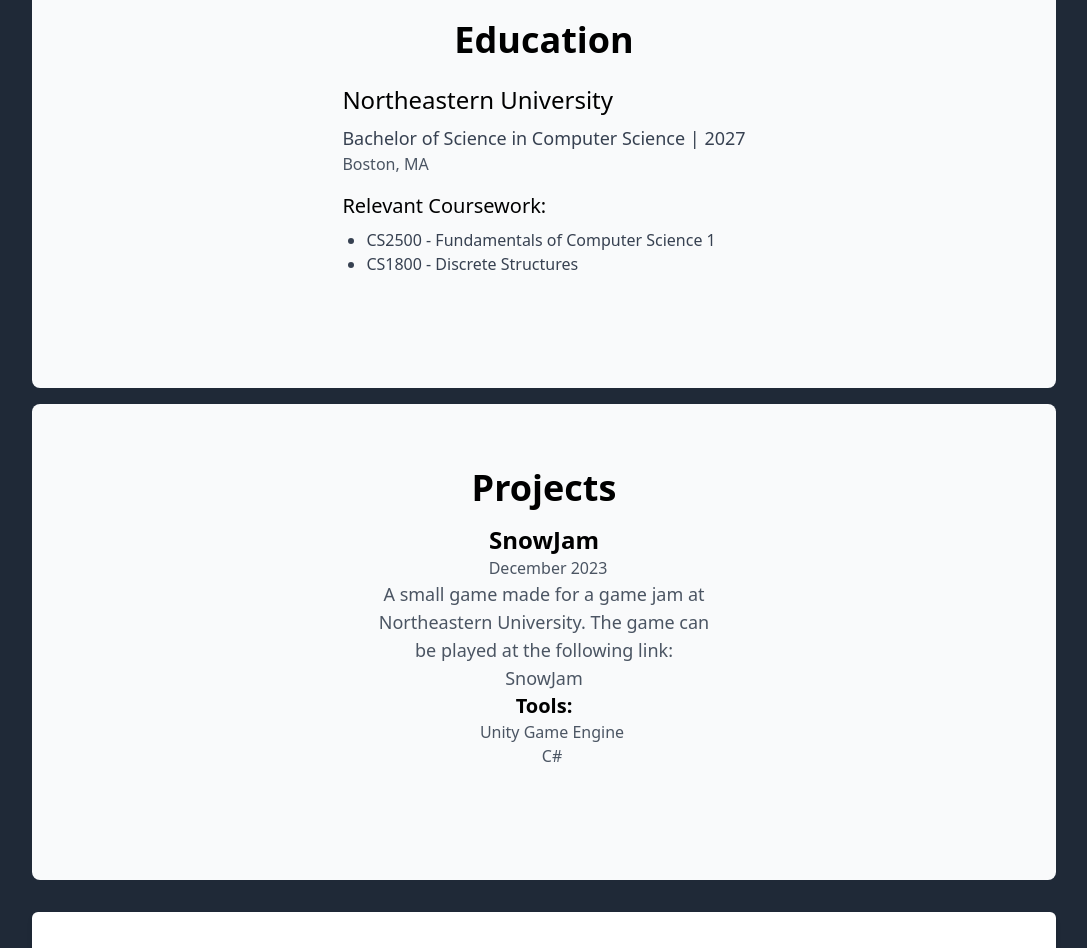
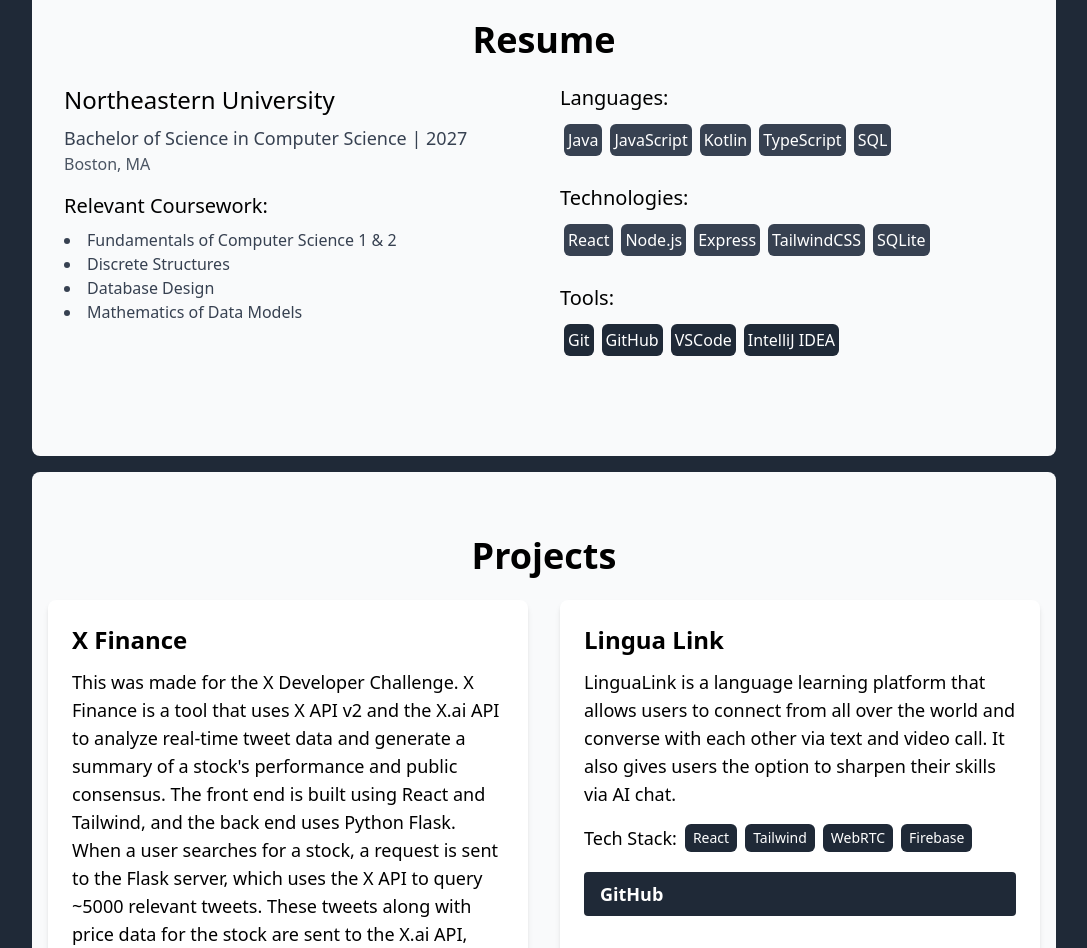
Before and after one commit to william-riser/personal-portfolio, a React (Vite) app: page / in a window 1280 px wide. Shown: the part 860-1808 px from the top of the page, without its empty margins (96-1183 px from the left). Built offline with nearby package versions, Linux system fonts and the light colour scheme.

Commit message:
Reorganize resume & add projects

```diff
--- a/src/App.tsx
+++ b/src/App.tsx
@@ -1,12 +1,11 @@
 import Bio from "./components/Bio";
-import EducationInfo from "./components/Education";
+import Resume from "./components/Resume.tsx";
 import Footer from "./components/Footer";
 import Projects from "./components/Projects";
-import Skills from "./components/Skills";
 import "./index.css";
 import Header from "./components/Header";
 function App() {
-  const sections = ["Home", "Education", "Projects", "Skills"];
+  const sections = ["Home", "Resume", "Projects"];
 
   return (
     <>
@@ -14,9 +13,8 @@
         <div className="flex-grow">
           <Header sections={sections} />
           <Bio />
-          <EducationInfo />
+          <Resume />
           <Projects />
-          <Skills />
         </div>
       </div>
       <div>
--- a/src/components/Education.tsx
+++ /dev/null
@@ -1,50 +0,0 @@
-import React from "react";
-import { useInView } from "react-intersection-observer";
-
-const EducationInfo: React.FC = () => {
-  const [ref, inView] = useInView({ threshold: 0.2 });
-
-  return (
-    <div className="flex justify-center">
-      <div
-        id="education"
-        ref={ref}
-        className={`py-16 bg-gray-50 transition-transform duration-300 mt-4 mx-4 rounded-lg w-4/5  ${
-          inView ? "translate-y-0 opacity-100" : "translate-y-10 opacity-0"
-        } `}
-      >
-        <div className="container mx-auto px-4 flex flex-col items-center ">
-          <h2 className="text-4xl font-bold mb-6">Education</h2>
-
-          <div className="mb-6">
-            <div className="mb-6">
-              <h3 className="text-2xl font-medium mb-2">
-                Northeastern University
-              </h3>
-              <p className="text-lg text-gray-700">
-                Bachelor of Science in Computer Science | 2027
-              </p>
-              <p className="text-gray-600">Boston, MA</p>
-
-              <div className="mt-4">
-                <h4 className="text-xl font-medium mb-2">
-                  Relevant Coursework:
-                </h4>
-                <ul className="list-disc pl-6">
-                  <li className="text-gray-700">
-                    CS2500 - Fundamentals of Computer Science 1
-                  </li>
-                  <li className="text-gray-700">
-                    CS1800 - Discrete Structures
-                  </li>
-                </ul>
-              </div>
-            </div>
-          </div>
-        </div>
-      </div>
-    </div>
-  );
-};
-
-export default EducationInfo;
--- a/src/components/Footer.tsx
+++ b/src/components/Footer.tsx
@@ -1,7 +1,6 @@
 // src/components/Footer.tsx
 import React from "react";
 import githubwhite from "/public/images/githubwhite.png";
-import instagramlogo from "/public/images/instagramlogo.png";
 import linkedin from "/public/images/linkedin.png";
 
 const Footer: React.FC = () => {
@@ -22,17 +21,6 @@
           />
         </a>
         <a
-          href="https://www.instagram.com/william.riser/"
-          target="_blank"
-          rel="noopener noreferrer"
-        >
-          <img
-            src={instagramlogo}
-            alt="Instagram"
-            style={{ width: "24px", height: "24px" }}
-          />
-        </a>
-        <a
           href="https://github.com/william-riser"
           target="_blank"
           rel="noopener noreferrer"
--- a/src/components/Projects.tsx
+++ b/src/components/Projects.tsx
@@ -4,34 +4,68 @@
 const Projects: React.FC = () => {
   const [ref, inView] = useInView();
 
+  const projects = [
+    {
+      name: "X Finance",
+      description:
+          "This was made for the X Developer Challenge. X Finance is a tool that uses X API v2 and the X.ai API to analyze real-time tweet data and generate a summary of a stock's performance and public consensus. The front end is built using React and Tailwind, and the back end uses Python Flask. When a user searches for a stock, a request is sent to the Flask server, which uses the X API to query ~5000 relevant tweets. These tweets along with price data for the stock are sent to the X.ai API, which generates a brief trend summary for the user.",
+      tech: ["React", "TypeScript", "Tailwind", "Python", "Flask"],
+      github: "https://github.com/william-riser/XDevChallenge",
+    },
+    {
+      name: "Lingua Link",
+      description:
+          "LinguaLink is a language learning platform that allows users to connect from all over the world and converse with each other via text and video call. It also gives users the option to sharpen their skills via AI chat.",
+      tech: ["React", "Tailwind", "WebRTC", "Firebase"],
+      github: "https://github.com/william-riser/LinguaLink",
+    },
+    {
+      name: "williamriser.com",
+      description:
+          "This is my personal website to display my projects and resume. It is built using React and Tailwind CSS.",
+      tech: ["React", "Tailwind"],
+      github: "https://github.com/william-riser/personal-websiteV2",
+    },
+  ];
+
   return (
       <div className="flex justify-center">
         <div
             id="projects"
             ref={ref}
-        className={`py-16 bg-gray-50 transition-transform duration-300 mt-4 mx-4 rounded-lg w-4/5  ${
+            className={`py-16 bg-gray-50 transition-transform duration-300 mt-4 mx-4 rounded-lg w-4/5 ${
                 inView ? "translate-y-0 opacity-100" : "translate-y-10 opacity-0"
-        } `}
+            }`}
         >
-        <div className="container mx-auto px-4 flex flex-col items-center text-center">
-          <h2 className="text-4xl font-bold mb-4">Projects</h2>
-
-          <div className="mb-6">
-            <div className="mb-6 flex flex-col items-center text-center">
-              <h3 className="text-2xl font-bold">SnowJam</h3>
-              <p className="text-gray-600 pl-2">December 2023</p>
-              <p className="text-gray-600 text-lg w-1/3">
-                A small game made for a game jam at Northeastern University. The
-                game can be played at the following link:{" "}
-                <a href="https://snowjam.asahoo.dev/">SnowJam</a>
-              </p>
-
-              <h4 className="text-xl font-bold">Tools:</h4>
-              <p className="text-gray-600 pl-4">
-                Unity Game Engine <br />
-                C#
-              </p>
+          <div className="container mx-auto px-4">
+            <h2 className="text-4xl font-bold mb-6 text-center">Projects</h2>
+            <div className="grid grid-cols-1 md:grid-cols-2 gap-8">
+              {projects.map((project, index) => (
+                  <div
+                      key={index}
+                      className="p-6 bg-white rounded-lg shadow-md"
+                  >
+                    <h2 className="text-2xl font-bold mb-3">{project.name}</h2>
+                    <p className="text-lg mb-4">{project.description}</p>
+                    <div className="flex flex-wrap">
+                      <h2 className="text-lg mr-2 mb-1">Tech Stack:</h2>
+                      {project.tech.map((tech, index) => (
+                          <span
+                              key={index}
+                              className="bg-gray-800 text-white text-sm px-2 py-1 rounded-md mr-2 mb-1"
+                          >
+                      {tech}
+                    </span>
+                      ))}
                     </div>
+                    <a
+                        href={project.github}
+                        className="block mt-4 text-lg bg-gray-800 hover:bg-gray-700 text-white font-bold py-2 px-4 rounded"
+                    >
+                      GitHub
+                    </a>
+                  </div>
+              ))}
             </div>
           </div>
         </div>
--- /dev/null
+++ b/src/components/Resume.tsx
@@ -0,0 +1,100 @@
+import React from "react";
+import { useInView } from "react-intersection-observer";
+
+const Resume: React.FC = () => {
+  const [ref, inView] = useInView({ threshold: 0.2 });
+
+  const courses = [
+    "Fundamentals of Computer Science 1 & 2",
+    "Discrete Structures",
+    "Database Design",
+    "Mathematics of Data Models",
+  ];
+
+  const languages = ["Java", "JavaScript", "Kotlin", "TypeScript", "SQL"];
+
+  const technologies = ["React", "Node.js", "Express", "TailwindCSS", "SQLite"];
+
+  const tools = ["Git", "GitHub", "VSCode", "IntelliJ IDEA"];
+
+  return (
+      <div className="flex justify-center">
+        <div
+            id="resume"
+            ref={ref}
+            className={`py-16 bg-gray-50 transition-transform duration-300 mt-4 mx-4 rounded-lg w-4/5 ${
+                inView ? "translate-y-0 opacity-100" : "translate-y-10 opacity-0"
+            }`}
+        >
+          <div className="container mx-auto px-4">
+            <h2 className="text-4xl font-bold mb-6 text-center">Resume</h2>
+            <div className="flex flex-wrap justify-center">
+              <div className="w-full md:w-1/2 px-4 mb-8">
+                <div className="mb-6">
+                  <h3 className="text-2xl font-medium mb-2">Northeastern University</h3>
+                  <p className="text-lg text-gray-700">
+                    Bachelor of Science in Computer Science | 2027
+                  </p>
+                  <p className="text-gray-600">Boston, MA</p>
+                  <div className="mt-4">
+                    <h4 className="text-xl font-medium mb-2">Relevant Coursework:</h4>
+                    <ul className="list-disc list-inside text-gray-700">
+                      {courses.map((course) => (
+                          <li key={course}>{course}</li>
+                      ))}
+                    </ul>
+                  </div>
+                </div>
+              </div>
+
+              <div className="w-full md:w-1/2 px-4 mb-8">
+                <div className="mb-6">
+                  <h4 className="text-xl font-medium mb-2">Languages:</h4>
+                  <div className="flex flex-wrap">
+                    {languages.map((language) => (
+                        <span
+                            key={language}
+                            className="bg-gray-700 rounded-md p-1 m-1 text-white"
+                        >
+                      {language}
+                    </span>
+                    ))}
+                  </div>
+                </div>
+
+                <div className="mb-6">
+                  <h4 className="text-xl font-medium mb-2">Technologies:</h4>
+                  <div className="flex flex-wrap">
+                    {technologies.map((technology) => (
+                        <span
+                            key={technology}
+                            className=" bg-gray-700 rounded-md p-1 m-1 text-white"
+                        >
+                      {technology}
+                    </span>
+                    ))}
+                  </div>
+                </div>
+
+                <div>
+                  <h4 className="text-xl font-medium mb-2">Tools:</h4>
+                  <div className="flex flex-wrap">
+                    {tools.map((tool) => (
+                        <span
+                            key={tool}
+                            className="bg-gray-800 rounded-md p-1 m-1 text-white"
+                        >
+                      {tool}
+                    </span>
+                    ))}
+                  </div>
+                </div>
+              </div>
+            </div>
+          </div>
+        </div>
+      </div>
+  );
+};
+
+export default Resume;
```
Lines whose indentation alone changed are shown as unchanged.
